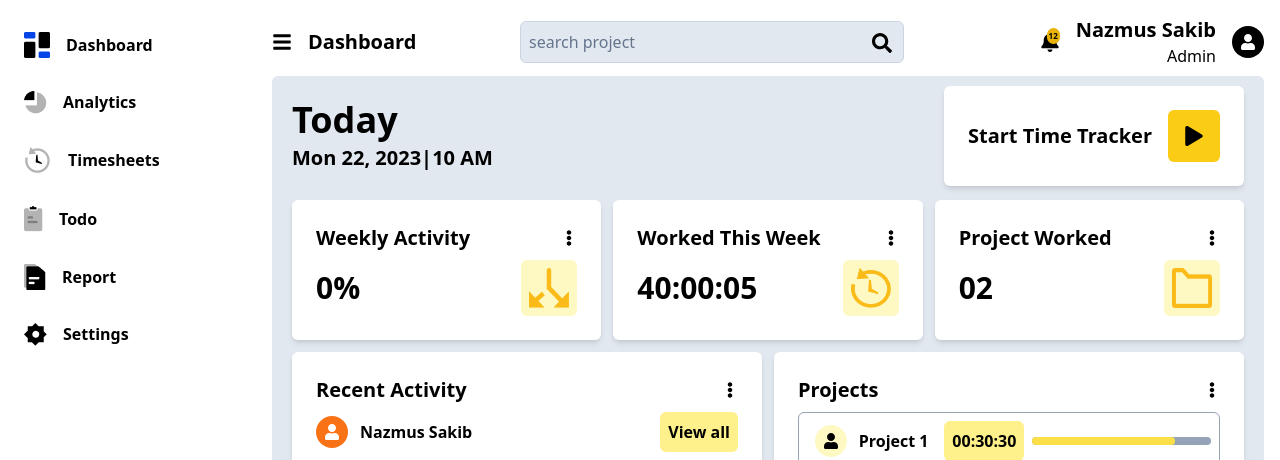
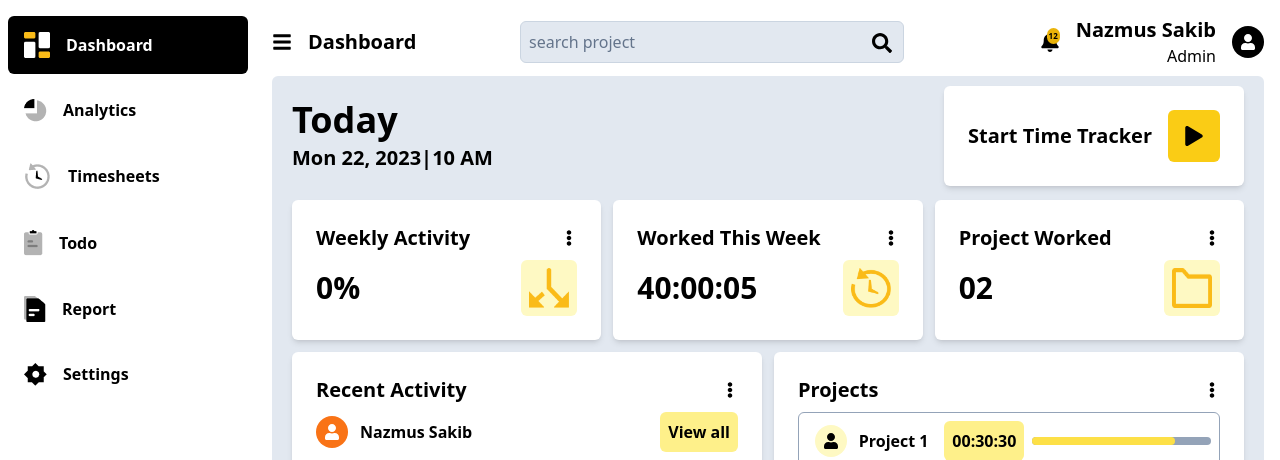
Before and after one commit to NS-Sheam/time-tracking-web-app, a React (Vite) app: page / in a window 1280 px wide. Shown: the top 460 px of the page. Built offline with nearby package versions, Linux system fonts and the light colour scheme.

Commit message:
nav refector

```diff
--- /dev/null
+++ b/src/components/ActiveLink.jsx
@@ -0,0 +1,16 @@
+
+import { NavLink } from 'react-router-dom';
+
+const ActiveLink = ({ to, children }) => {
+    return (
+        <NavLink to={to}
+            className={({ isActive, isPending }) =>
+                isPending ? "pending" : isActive ? "active text-white bg-black transition-all duration-300 font-semibold rounded-md menu-item flex items-center p-4 gap-4" : "transition-all duration-300 font-semibold rounded-md text-black hover:text-white hover:bg-black menu-item flex items-center p-4 gap-4"
+            }
+        >
+            {children}
+        </NavLink>
+    );
+};
+
+export default ActiveLink;
--- a/src/components/shared/navbar/Navbar.css
+++ b/src/components/shared/navbar/Navbar.css
@@ -1,7 +1,7 @@
 .menu-item:hover .nav-logo {
   filter: invert(100%);
 }
-.dashboard-logo {
+.dashboard-logo .active {
   filter: invert(100%);
 }
 .menu-item:hover .dashboard-logo {
--- a/src/components/shared/navbar/Navbar.jsx
+++ b/src/components/shared/navbar/Navbar.jsx
@@ -10,6 +10,7 @@ import settingLogo from "../../../assets/icons/setting.png"
 import './Navbar.css';
 import { useDispatch, useSelector } from 'react-redux';
 import { setTitle } from '../../../redux/features/headerSlice';
+import ActiveLink from '../../ActiveLink';
 
 const Navbar = ({ drawerOpen, toggleDrawer }) => {
     const dispatch = useDispatch();
@@ -28,14 +29,14 @@ const Navbar = ({ drawerOpen, toggleDrawer }) => {
 
     return (
         <div className={`fixed h-screen  text-white w-64 transition-all duration-300 py-2`}>
-            <div className=" flex flex-col overflow-hidden p-2">
+            <div className=" flex flex-col overflow-hidden p-2 gap-2">
                 {menuItems.map((item, index) => (
-                    <Link
+                    <ActiveLink
                         onClick={() => dispatch(setTitle(item.text))}
-                        to={item.path} key={index} className="menu-item flex items-center p-4 gap-4 text-black hover:bg-black hover:text-white transition-all duration-300 font-semibold rounded-md">
+                        to={item.path} key={index} className="">
                         <img src={item.icon} alt="" className={`${item.text !== "Dashboard" ? "nav-logo" : "dashboard-logo"}`} />
                         <p>{item.text}</p>
-                    </Link>
+                    </ActiveLink>
                 ))}
             </div>
         </div>
```
